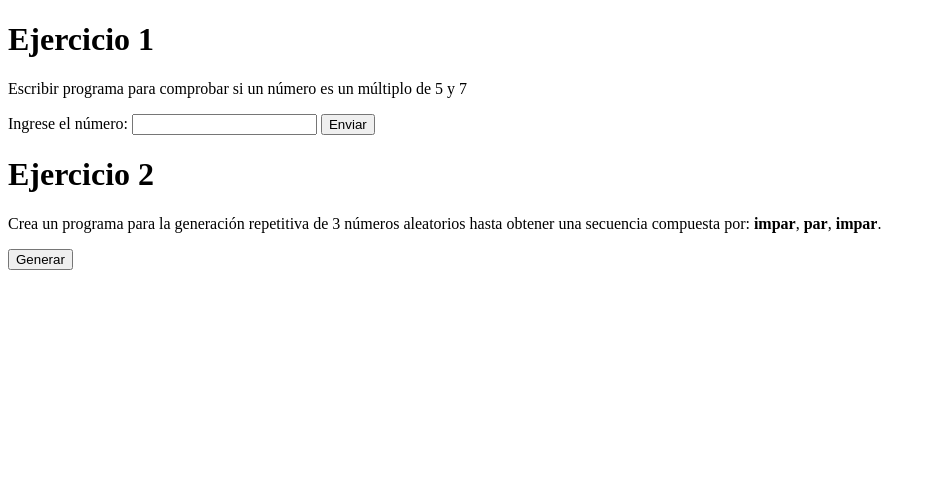
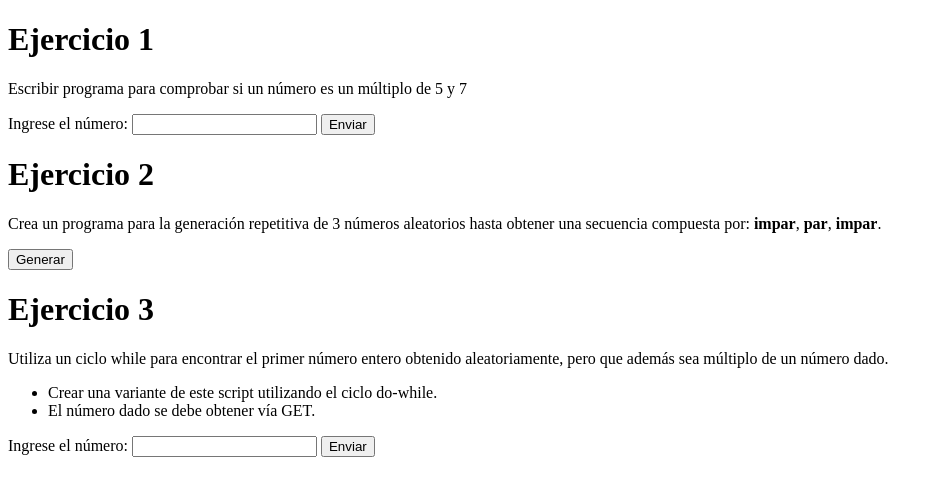
Before and after one commit to Ignacio7Bllk/tecweb, a PHP site: page / in a window 1280 px wide. Shown: the top 496 px of the page, without its empty margins (0-943 px from the left). Run offline with PHP 8.4, Linux system fonts and the light colour scheme.

Commit message:
Termine Ejercicio 3

```diff
--- a/practicas/p06/index.php
+++ b/practicas/p06/index.php
@@ -37,5 +37,32 @@ if (isset($_POST['generar'])) {
 }
 ?>
 
+
+
+<h1>Ejercicio 3</h1>
+<p>Utiliza un ciclo while para encontrar el primer número entero obtenido aleatoriamente,
+pero que además sea múltiplo de un número dado.</p>
+
+<ul>
+    <li>Crear una variante de este script utilizando el ciclo do-while.</li>
+    <li>El número dado se debe obtener vía GET.</li>
+</ul>
+
+<form method="GET">
+    Ingrese el número: <input type="number" name="numero_ing">
+    <input type="submit" value="Enviar">
+</form>
+<?php
+if (isset($_GET['numero_ing'])) {
+    $ni = (int)$_GET['numero_ing'];
+
+    $mensaje = CWile($ni);
+    echo "<p>$mensaje</p>";
+
+    $mensaje2=DoWile($ni);
+    echo "<p>$mensaje2</p>";
+}
+?>
+
 </body>
 </html>
```
Also changed, not shown: practicas/p06/src/funciones.php (+31 -0 lines).
